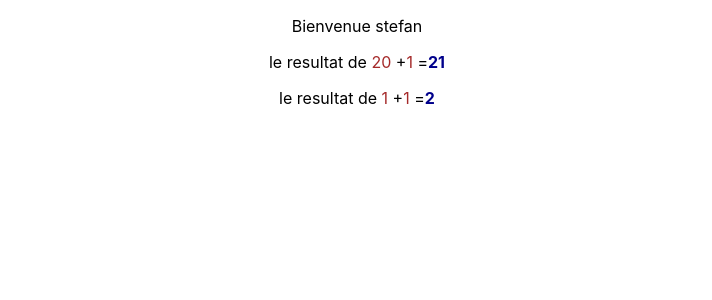
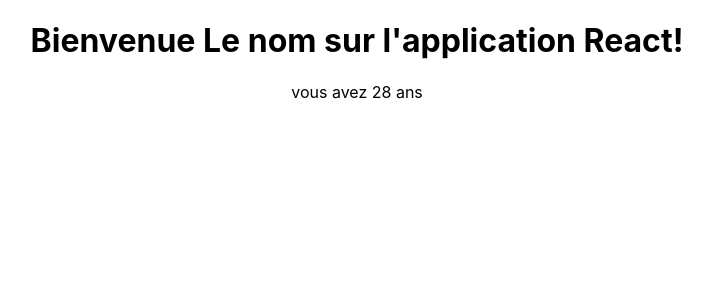
Before and after one commit to stefan-her/reactJs-firstapp, a React (Create React App) app: page / in a window 1280 px wide. Shown: the top 300 px of the page, without its empty margins (283-995 px from the left). Built offline with nearby package versions, Linux system fonts and the light colour scheme.

Commit message:
exercice 1

```diff
--- a/src/App.js
+++ b/src/App.js
@@ -1,17 +1,19 @@
 
 import './App.css';
-import ElementStyle from './components/element-style/element-style';
-import Welcome from './components/welcome/welcome';
+//import ElementStyle from './components/element-style/element-style';
+//import Welcome from './components/welcome/welcome';
+import Exer from './components/exercice1/exer';
 
 function App() {
   return (
     <div className="App">
-
-      <Welcome name="stefan" />
-
+      {/*
+      <Welcome name="test" />
       <ElementStyle nb1={20} nb2={1} />
       <ElementStyle />
+      */}
 
+      <Exer name="Le nom" age={28}/>
     </div>
   );
 }
--- /dev/null
+++ b/src/components/exercice1/exer.jsx
@@ -0,0 +1,24 @@
+import PropTypes from 'prop-types';
+
+
+const Exer = (props) => {
+    const {name, age} = props;
+
+    return (
+        <div>
+            <h1>Bienvenue {name} sur l'application React!</h1>
+            <p>vous avez {age} ans</p>
+        </div>
+    );
+}
+
+Exer.defaultProps = {
+    age: 18
+}
+
+Exer.propTypes = {
+    name: PropTypes.string.isRequired,
+    age: PropTypes.number
+}
+
+export default Exer;
```
